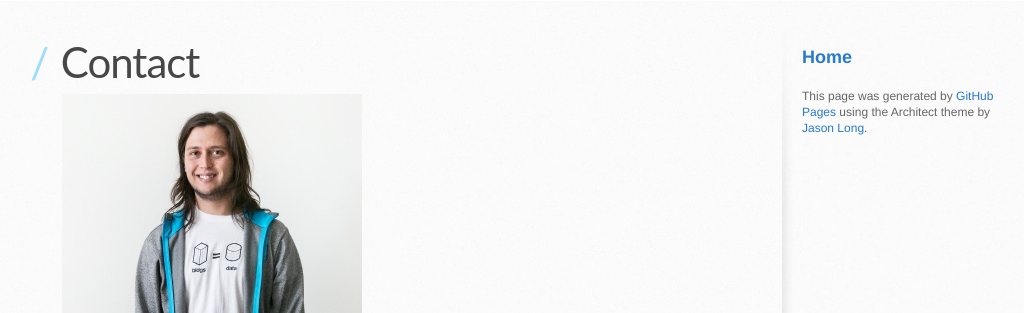
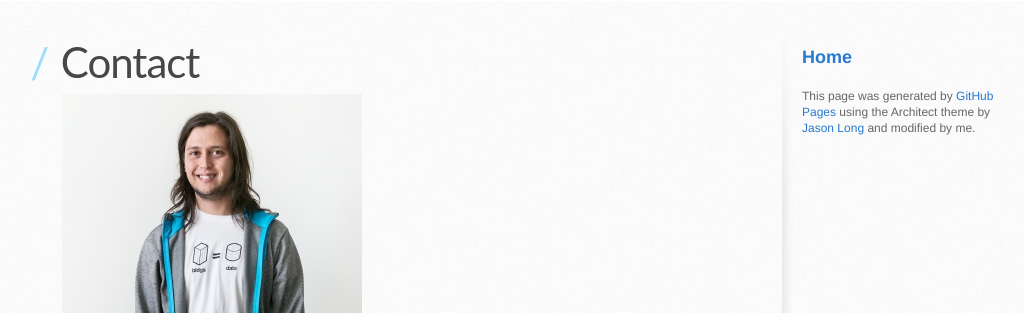
Before and after one commit to PabloGancharov/PabloGancharov.github.io, a Jekyll site: the page built from contact.html, in a window 1280 px wide. Shown: the part 431-744 px from the top of the page, without its empty margins (108-1132 px from the left). Built offline with Jekyll 4.4.1, drawn with Linux system fonts in a browser that asks for light colours.

Commit message:
updated layout

```diff
--- a/_layouts/contact.html
+++ b/_layouts/contact.html
@@ -50,7 +50,7 @@
           {% endfor %}
           </ul>
 
-          <p>This page was generated by <a href="https://pages.github.com">GitHub Pages</a> using the Architect theme by <a href="https://twitter.com/jasonlong">Jason Long</a>.</p>
+          <p>This page was generated by <a href="https://pages.github.com">GitHub Pages</a> using the Architect theme by <a href="https://twitter.com/jasonlong">Jason Long</a> and modified by me.</p>
         </aside>
       </div>
     </div>
```
